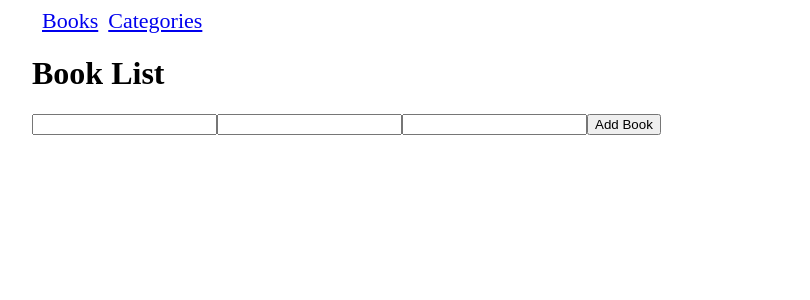
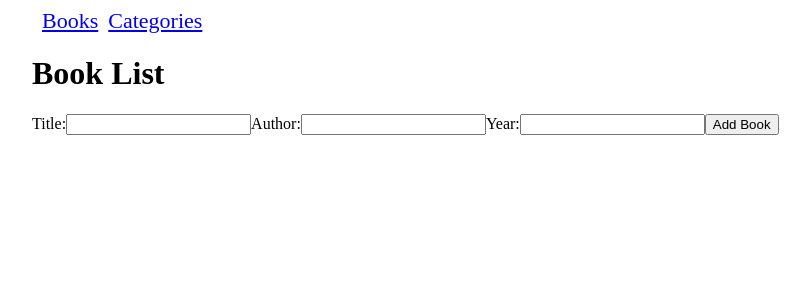
Before and after one commit to chuanqizhu0820/react-app-bookstore, a React (Create React App) app: page / in a window 1280 px wide. Shown: the top 300 px of the page, without its empty margins (160-970 px from the left). Built offline with nearby package versions, Linux system fonts and the light colour scheme.

Commit message:
Fix linter errors

```diff
--- a/src/components/books.js
+++ b/src/components/books.js
@@ -22,11 +22,22 @@ function Books() {
         dispatch(addBook(newBook));
       }}
       >
-        <input type="text" name="title" />
-        <input type="text" name="author" />
-        <input type="text" name="year" />
+        {/* eslint-disable */}
+        <label>
+          Title:
+          <input type="text" name="title" />
+        </label>
+        <label>
+          Author:
+          <input type="text" name="author" />
+        </label>
+        <label>
+          Year:
+          <input type="text" name="year" />
+        </label>
         <input type="submit" value="Add Book" />
       </form>
+      {/* eslint-enable */}
       <ul>
         {bookArr.map(((item) => (
           <div key={item.id} className="book-item">
```
